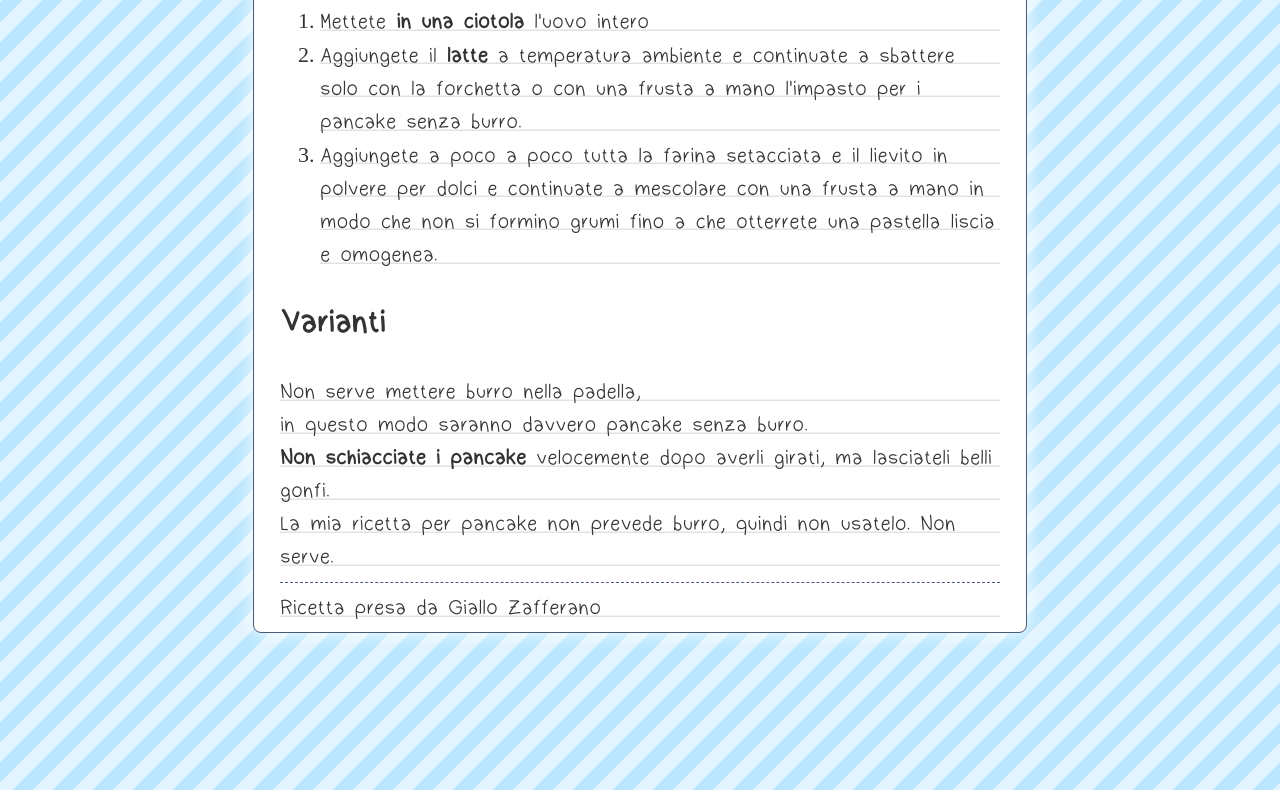
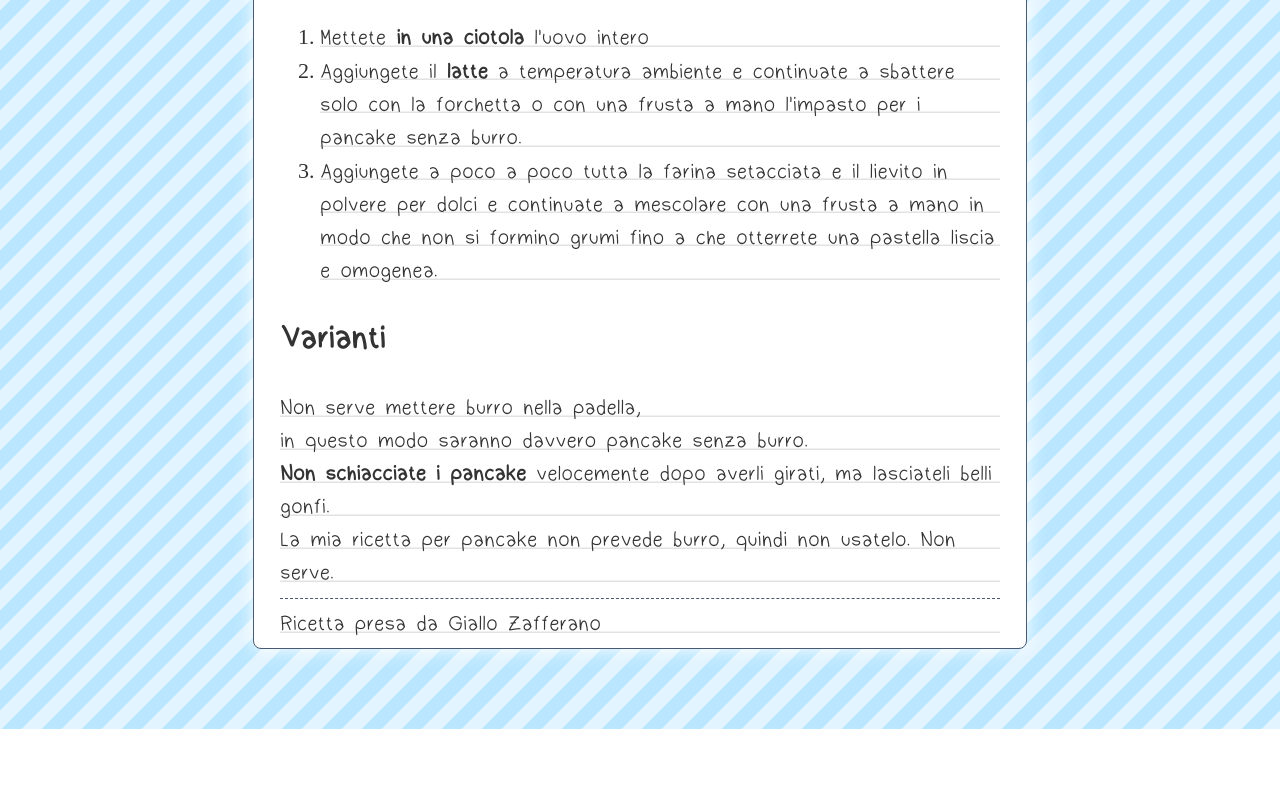
Before and after one commit to DOITA07-Ericchi/html-ricetta-pancake, a plain HTML site: page index.html in a window 1280 px wide. Shown: the part 490-1280 px from the top of the page. After the commit the page ends 1219 px from the top, so only its background shows below. Drawn offline with Linux system fonts and the light colour scheme; a web font is replaced by a local one.

Commit message:
BONUS: Pagina bonus completata

```diff
--- a/css/style.css
+++ b/css/style.css
@@ -37,7 +37,7 @@ body {
   font-size: 1.1em;
   margin-bottom: 2rem;
   background-color: white;
-  background-image: url(/images/ribbon.png);
+  background-image: url(../images/ribbon.png);
   background-repeat: no-repeat;
   background-position-x: -0.1rem;
   background-position-y: -0.1rem;
@@ -274,13 +274,14 @@ li:nth-child(3):before {
 }
 
 #page-container {
-  background-image: url(/images/stripes.png);
+  background-image: url(../images/stripes.png);
   position: relative;
   min-height: 97.77vh;
 }
 
 #content-wrap {
-  padding-bottom: 9rem;    /* Footer height */
+  padding-top: 1rem;
+  padding-bottom: 3rem;    /* Footer height */
 }
 
 .footer-afterimage {
```
